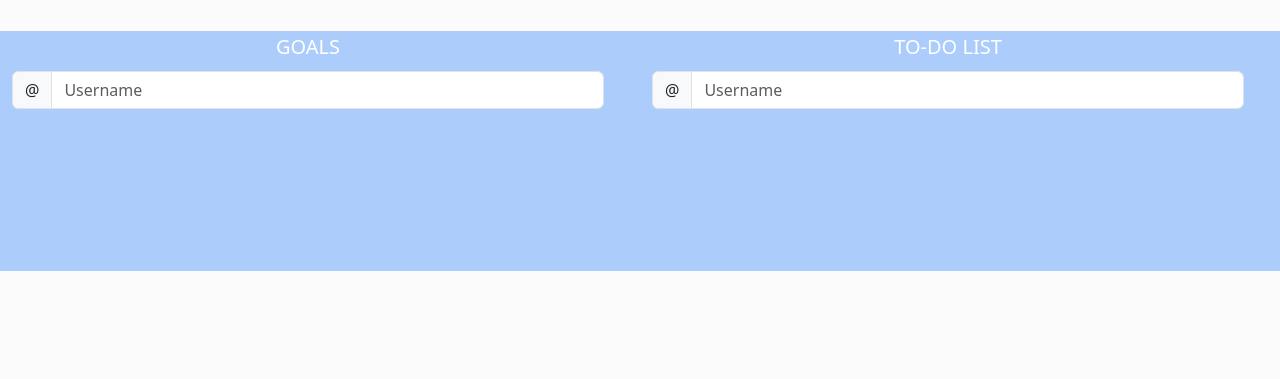
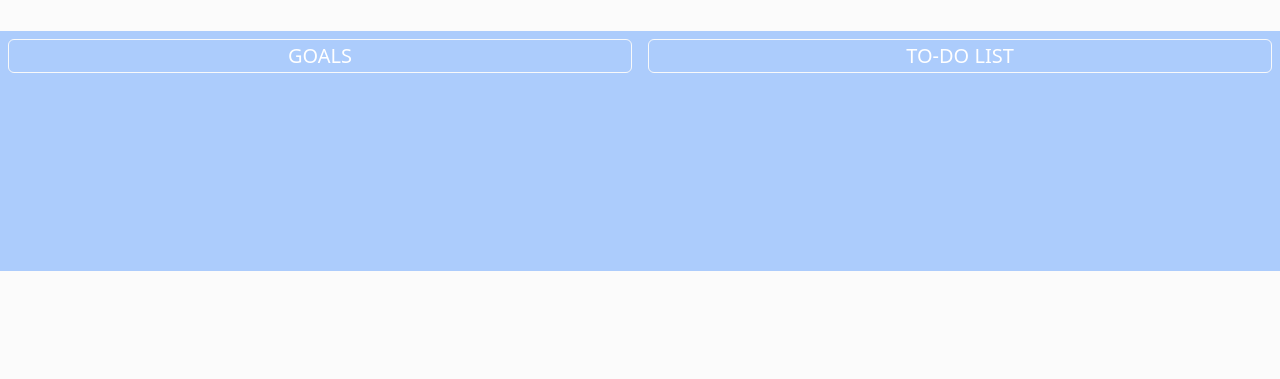
Before and after one commit to LHP9-Marie-Sophie-GIBON/procrastimon, a PHP site: page / in a window 1280 px wide. Shown: the part 421-800 px from the top of the page. Run offline with PHP 8.4, Linux system fonts and the light colour scheme.

Commit message:
modif minim, sprite midjourney

```diff
--- a/assets/css/style.css
+++ b/assets/css/style.css
@@ -36,6 +36,11 @@ main div.row.progressbar {
     margin: 0.5rem ;
 }
 
+div.progress-bar.barPV {
+    background-color: #24f562 !important;
+}
+
+
 /* CHARACTER */
 div.row.character img {
     height: 300px;
@@ -43,6 +48,9 @@ div.row.character img {
 
 
 /* OPTIONS */
+.row {
+    --bs-gutter-x: 0 !important;
+}
 div.row.options {
     margin-top: 2rem;
     background-color: #acccfc;
--- a/controllers/controller-home.php
+++ b/controllers/controller-home.php
@@ -0,0 +1 @@
+<!-- fonction abaissant .progress de 5% -->
--- a/index.php
+++ b/index.php
@@ -11,17 +11,6 @@
 </head>
 
 <body>
-    <!-- animated background -->
-    <div class='light x1'></div>
-    <div class='light x2'></div>
-    <div class='light x3'></div>
-    <div class='light x4'></div>
-    <div class='light x5'></div>
-    <div class='light x6'></div>
-    <div class='light x7'></div>
-    <div class='light x8'></div>
-    <div class='light x9'></div>
-
 
     <header>
         <nav class="navbar fixed-top">
@@ -56,16 +45,14 @@
         </nav>
     </header>
 
-
-
     <main class="row">
         <div class="row progressbar justify-content-end">
             <div class="col-6">
                 <div class="progress" role="progressbar" aria-label="Basic example" aria-valuenow="100" aria-valuemin="0" aria-valuemax="100">
-                    <div class="progress-bar" style="width: 100%"></div>
+                    <div class="progress-bar barPV" style="width: 100%"></div>
                 </div>
                 <div class="progress" role="progressbar" aria-label="Info example" aria-valuenow="0" aria-valuemin="0" aria-valuemax="100">
-                    <div class="progress-bar bg-info" style="width: 0%"></div>
+                    <div class="progress-bar barPP" style="width: 0%"></div>
                 </div>
             </div>
         </div>
@@ -75,36 +62,18 @@
         </div>
 
         <div class="row options">
-            <div class="col text-center text-white">
-                <h5 class="m-1">GOALS</h5>
-                <nav class="navbar">
-                    <form class="container-fluid">
-                        <div class="input-group">
-                            <span class="input-group-text" id="basic-addon1">@</span>
-                            <input type="text" class="form-control" placeholder="Username" aria-label="Username" aria-describedby="basic-addon1">
-                        </div>
-                    </form>
-                </nav>
+            <div class="col-6 text-center text-white p-1">
+                <h5 class="m-1 p-1 border border-light rounded">GOALS</h5>
             </div>
-            <div class="col text-center text-white">
-                <h5 class="m-1">TO-DO LIST</h5>
-                <nav class="navbar">
-                    <form class="container-fluid">
-                        <div class="input-group">
-                            <span class="input-group-text" id="basic-addon1">@</span>
-                            <input type="text" class="form-control" placeholder="Username" aria-label="Username" aria-describedby="basic-addon1">
-                        </div>
-                    </form>
-                </nav>
-
+            <div class="col-6 text-center text-white p-1">
+                <h5 class="m-1 p-1 border border-light rounded">TO-DO LIST</h5>
             </div>
         </div>
+    </main>
 
-        <footer>
+    <footer>
 
-        </footer>
-    </main>
-    <footer></footer>
+    </footer>
 
 
     <script src="https://cdn.jsdelivr.net/npm/bootstrap@5.3.0-alpha1/dist/js/bootstrap.bundle.min.js" integrity="sha384-w76AqPfDkMBDXo30jS1Sgez6pr3x5MlQ1ZAGC+nuZB+EYdgRZgiwxhTBTkF7CXvN" crossorigin="anonymous"></script>
```
Also changed, not shown: views/components/footer.php (added), views/components/header.php (added), 2 other files.
